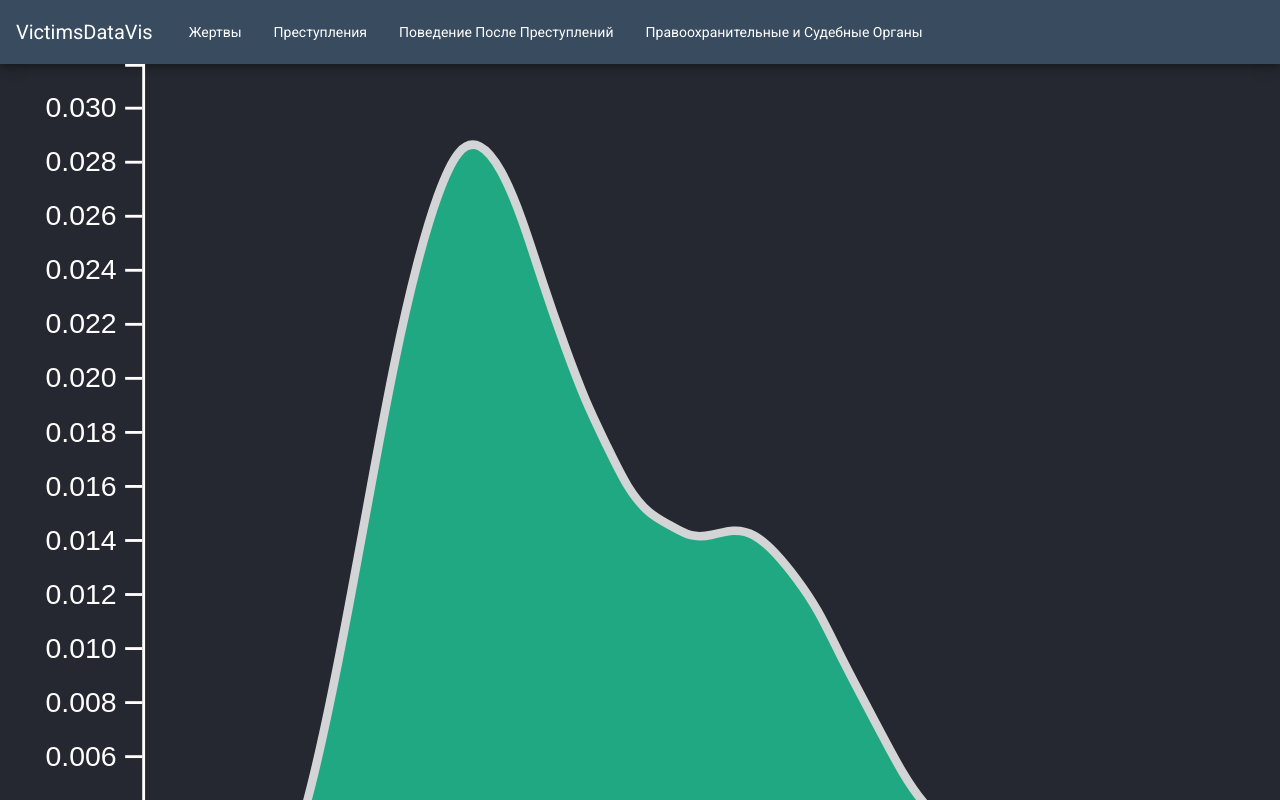
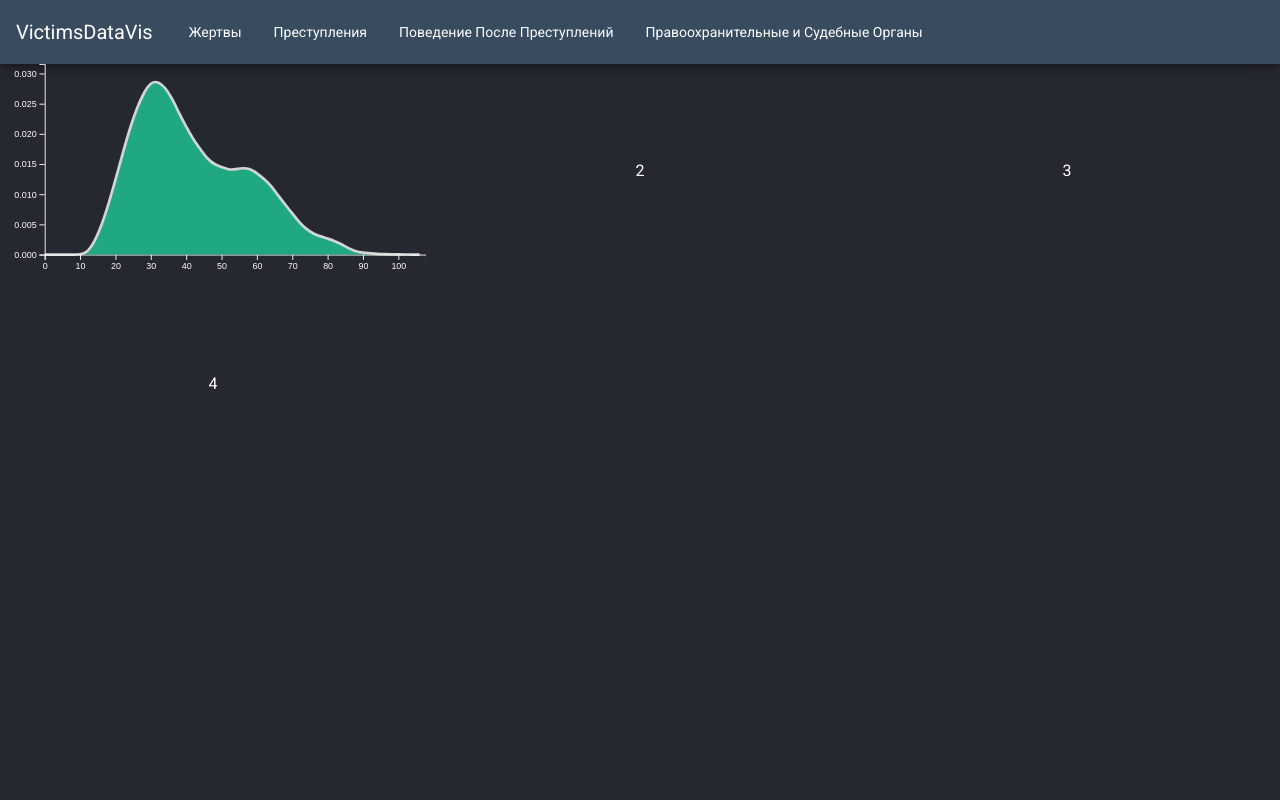
Before and after one commit to drxwat/victims-vis, an Angular app: page / in a window 1280 px wide. Shown: the top 800 px of the page. Built offline with nearby package versions, Linux system fonts and the light colour scheme.

Commit message:
density responseive rendering

```diff
--- a/src/app/modules/dashboard/components/victims-dashboard/victims-dashboard.component.html
+++ b/src/app/modules/dashboard/components/victims-dashboard/victims-dashboard.component.html
@@ -1 +1,8 @@
-<app-density-plot *ngIf="loaded$ | async" [dataVector]="age$ | async"></app-density-plot>
+<mat-grid-list cols="3" rowHeight="2:1">
+  <mat-grid-tile>
+    <app-density-plot *ngIf="loaded$ | async" [dataVector]="age$ | async"></app-density-plot>
+  </mat-grid-tile>
+  <mat-grid-tile>2</mat-grid-tile>
+  <mat-grid-tile>3</mat-grid-tile>
+  <mat-grid-tile>4</mat-grid-tile>
+</mat-grid-list>
--- a/src/app/modules/dashboard/dashboard.module.ts
+++ b/src/app/modules/dashboard/dashboard.module.ts
@@ -1,5 +1,6 @@
 import { CommonModule } from '@angular/common';
 import { NgModule } from '@angular/core';
+import { MatGridListModule } from '@angular/material/grid-list';
 import { DensityPlotComponent } from '@shared/components/density-plot/density-plot.component';
 import { VictimsDashboardComponent } from './components/victims-dashboard/victims-dashboard.component';
 import { DashboardRoutingModule } from './dashboard-routing.module';
@@ -12,7 +13,8 @@ import { DashboardRoutingModule } from './dashboard-routing.module';
   ],
   imports: [
     CommonModule,
-    DashboardRoutingModule
+    DashboardRoutingModule,
+    MatGridListModule
   ],
   exports: [VictimsDashboardComponent]
 })
--- a/src/app/shared/components/density-plot/density-plot.component.css
+++ b/src/app/shared/components/density-plot/density-plot.component.css
@@ -0,0 +1,4 @@
+:host {
+  width: 100%;
+  height: 100%;
+}
--- a/src/app/shared/components/density-plot/density-plot.component.ts
+++ b/src/app/shared/components/density-plot/density-plot.component.ts
@@ -15,8 +15,6 @@ declare type KernelDensityEstimator = (data: DataVector) => Density;
  * поднятие до текущего значения
  */
 const MARGIN = 50;
-const SIZE = { h: 300, w: 400 }; // TODO: remove
-const CURVE_CLASS = 'age-density-curve'; // TODO: make unique
 
 @Component({
   selector: 'app-density-plot',
@@ -27,13 +25,13 @@ const CURVE_CLASS = 'age-density-curve'; // TODO: make unique
 export class DensityPlotComponent implements AfterViewInit, OnChanges {
 
   @Input() dataVector: DataVector = [];
-  @Input() viewWidth: number;
-  @Input() viewHeight: number
 
   @ViewChild('plot', { read: ElementRef, static: false })
   private plotEl: ElementRef;
   private plotRoot: Selection<SVGGElement, unknown, null, undefined>;
   private plotCurve: any;
+
+  private size: { w: number, h: number };
 
   private scaleX: ScaleLinear<number, number>;
   private scaleY: ScaleLinear<number, number>;
@@ -46,7 +44,7 @@ export class DensityPlotComponent implements AfterViewInit, OnChanges {
   private dataIsReady: () => void;
   private viewIsReady: () => void;
 
-  constructor() {
+  constructor(private componentEl: ElementRef) {
     this.isReady = Promise.all([
       new Promise((res) => { this.dataIsReady = res }),
       new Promise((res) => { this.viewIsReady = res })
@@ -76,6 +74,7 @@ export class DensityPlotComponent implements AfterViewInit, OnChanges {
   }
 
   async ngAfterViewInit() {
+    console.log(this.componentEl);
     this.viewIsReady();
   }
 
@@ -84,6 +83,7 @@ export class DensityPlotComponent implements AfterViewInit, OnChanges {
    */
 
   private init() {
+    this.initSize();
     this.initPlot();
     this.initScaleX(this.dataVector);
     this.initKDE(this.scaleX);
@@ -102,9 +102,16 @@ export class DensityPlotComponent implements AfterViewInit, OnChanges {
    * Low level API
    */
 
+  private initSize() {
+    this.size = {
+      w: this.componentEl.nativeElement.clientWidth,
+      h: this.componentEl.nativeElement.clientHeight
+    };
+  }
+
   private initPlot() {
     this.plotRoot = select(this.plotEl.nativeElement)
-      .attr('viewBox', `0 0 ${SIZE.w + MARGIN} ${SIZE.h + MARGIN}`)
+      .attr('viewBox', `0 0 ${this.size.w + MARGIN} ${this.size.h + MARGIN}`)
       .append('g')
       .attr('transform', `translate(${MARGIN}, 0)`);
   }
@@ -113,7 +120,7 @@ export class DensityPlotComponent implements AfterViewInit, OnChanges {
     const maxVal = max(data) as number;
     this.scaleX = scaleLinear()
       .domain([0, maxVal + (0.10 * maxVal)])
-      .range([0, SIZE.w]);
+      .range([0, this.size.w]);
   }
 
   private initScaleY(density: Density) {
@@ -121,7 +128,7 @@ export class DensityPlotComponent implements AfterViewInit, OnChanges {
     const maxVal = max(values) as number;
     this.scaleY = scaleLinear()
       .domain([0, maxVal + (0.10 * maxVal)])
-      .range([SIZE.h, 0])
+      .range([this.size.h, 0])
   }
 
   private initKDE(scaleX: ScaleLinear<number, number>) {
@@ -137,16 +144,16 @@ export class DensityPlotComponent implements AfterViewInit, OnChanges {
 
   private drawAxises() {
     this.plotRoot.append('g')
-      .attr('transform', `translate(0, ${SIZE.h})`)
-      .call(axisBottom(this.scaleX));
+      .attr('transform', `translate(0, ${this.size.h})`)
+      .call(axisBottom(this.scaleX)
+        .ticks(this.size.w / 30));
 
     this.plotRoot.append('g')
-      .call(axisLeft(this.scaleY));
+      .call(axisLeft(this.scaleY).ticks(this.size.h / 25));
   }
 
   private initCurve() {
     this.plotCurve = this.plotRoot.append('path')
-      .attr('class', CURVE_CLASS)
       .attr('fill', '#20c997')
       .attr('opacity', '.8')
       .attr('stroke', '#fff')
```
